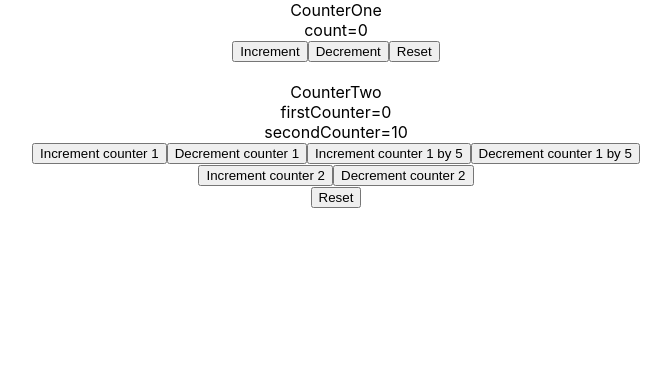
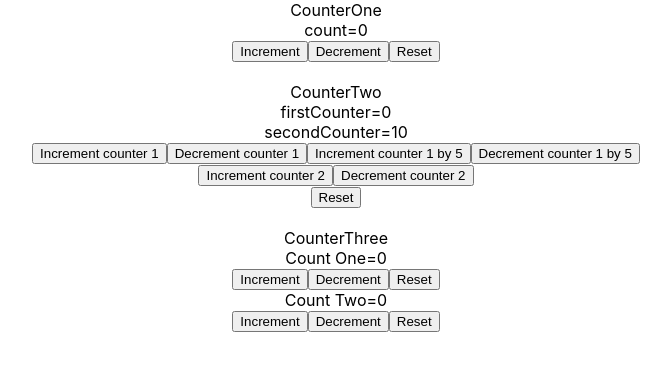
Before and after one commit to rishabhjaiswal155/React-Reducer-Hook, a React (Create React App) app: page / in a window 1280 px wide. Shown: the top 370 px of the page, without its empty margins (304-975 px from the left). Built offline with nearby package versions, Linux system fonts and the light colour scheme.

Commit message:
Multiple useReducer()[instead of two counters in state object(simpler alternative)]

```diff
--- a/src/App.js
+++ b/src/App.js
@@ -1,12 +1,14 @@
 import './App.css';
 import CounterOne from './components/CounterOne';
+import CounterThree from './components/CounterThree';
 import CounterTwo from './components/CounterTwo';
 
 function App() {
   return (
     <div className="App">
       <CounterOne/><br/>
-      <CounterTwo/>
+      <CounterTwo/><br/>
+      <CounterThree/>
     </div>
   );
 }
--- /dev/null
+++ b/src/components/CounterThree.js
@@ -0,0 +1,32 @@
+import React, { useReducer } from 'react'
+const initialState = 0
+const reducer = (state, action) => {
+    switch (action) {
+        case 'increment':
+            return state + 1
+        case 'decrement':
+            return state - 1
+        case 'reset':
+            return initialState
+        default:
+            return state
+    }
+}
+function CounterThree() {
+const [countOne,dispatchOne] = useReducer(reducer, initialState)
+const [countTwo,dispatchTwo] = useReducer(reducer, initialState)
+    return (
+        <div>CounterThree<br/>
+        <div>Count One={countOne}</div>
+        <button onClick={()=>dispatchOne('increment')}>Increment</button>
+        <button onClick={()=>dispatchOne('decrement')}>Decrement</button>
+        <button onClick={()=>dispatchOne('reset')}>Reset</button>
+        <div>Count Two={countTwo}</div>
+        <button onClick={()=>dispatchTwo('increment')}>Increment</button>
+        <button onClick={()=>dispatchTwo('decrement')}>Decrement</button>
+        <button onClick={()=>dispatchTwo('reset')}>Reset</button>
+        </div>
+    )
+}
+
+export default CounterThree
```
